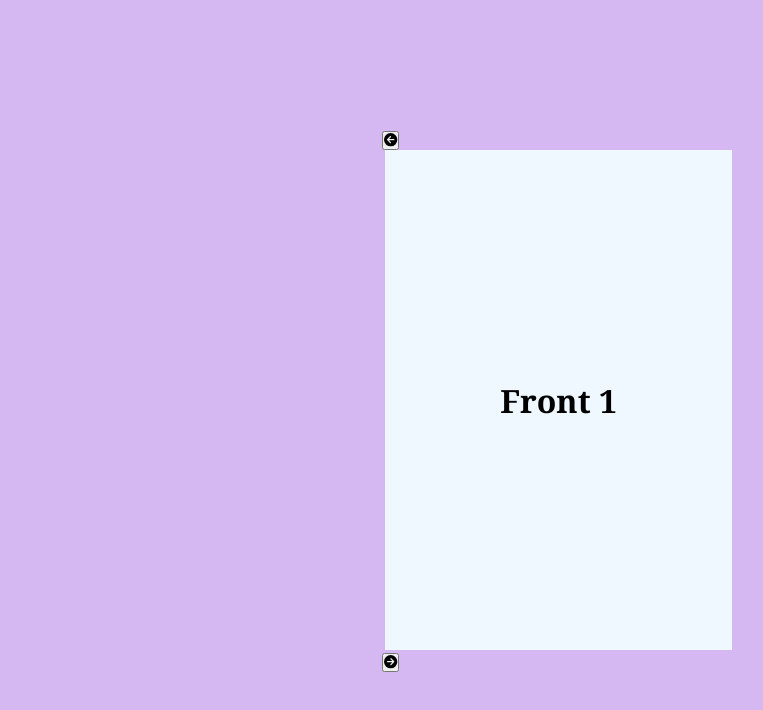
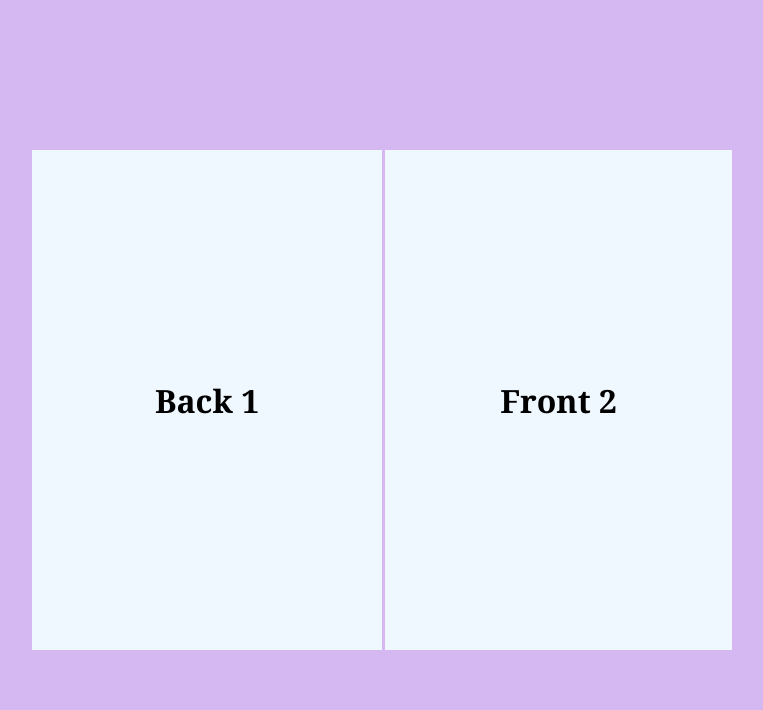
Before and after one commit to MargaritaRa/Tell-me-about-it, a React (Vite) app: page / in a window 1280 px wide. Shown: the top 710 px of the page, without its empty margins (83-846 px from the left). Built offline with nearby package versions, Linux system fonts and the light colour scheme.

Commit message:
add json

```diff
--- a/db.json
+++ b/db.json
@@ -1,17 +1,17 @@
 
 {
-    "portfolios": [
+    "Snow-White": [
         {
             "id": 1,
-            "name": "Phase 2 Project"
+            "Page1": "Caminando por la caje. Una baca me encontre"
         },
         {
             "id": 2,
-            "name": "Phase 1 Project"
+            "Page2": "Porque no tienas nombre. Magy le pondre"
         },
         {
             "id": 3,
-            "name": "Mona Lisa"
+            "Page3": "Aye Magy, que fea eres tu. Con esa narisota y cocote de avistru"
         }
     ]
 }
--- a/index.html
+++ b/index.html
@@ -4,6 +4,7 @@
     <meta charset="UTF-8" />
     <link rel="icon" type="image/svg+xml" href="/vite.svg" />
     <meta name="viewport" content="width=device-width, initial-scale=1.0" />
+    <link rel="stylesheet" href="https://fonts.googleapis.com/css2?family=Material+Symbols+Outlined:opsz,wght,FILL,GRAD@20..48,100..700,0..1,-50..200" />
     <title>Tell Me About It</title>
   </head>
   <body>
--- a/src/components/App.jsx
+++ b/src/components/App.jsx
@@ -1,8 +1,6 @@
 import  { Outlet } from 'react-router-dom'
 import Navbar from './Navbar'
-import NextBtn from './NextBtn'
-import PreviousBtn from './PreviousBtn'
-import Pages from './Pages'
+import Book from "./Book"
 
 
 function App() {
@@ -12,9 +10,7 @@ function App() {
 
       {/* <Navbar /> */}
 
-      <PreviousBtn />
-      <Pages />
-      <NextBtn />
+      <Book />
 
       {/* <Outlet /> */}
 
--- /dev/null
+++ b/src/components/Book.jsx
@@ -0,0 +1,74 @@
+import { useState } from 'react';
+import Pages from './Pages'
+
+
+const Book = () => {
+  const [currentLocation, setCurrentLocation] = useState(1);
+
+  const openBook = () => {
+    book.style.transform = "translateX(50%)";
+    prevBtn.style.transform = "translateX(-180px)";
+    nextBtn.style.transform = "translateX(180px)";
+  };
+
+  const closeBook = (isAtBeginning) => {
+    if(isAtBeginning){
+        book.style.transform = "translateX(0%)";
+    } else {
+        book.style.transform = "translateX(100%)";
+    }
+
+    prevBtn.style.transform = "translateX(50%)";
+    nextBtn.style.transform = "translateX(50%)";
+};
+
+  const goNextPage = () => {
+    // Implement logic to flip to the next page
+    if(currentLocation < maxLocation) {
+        switch(currentLocation) {
+            case 1:
+                openBook();paper1.classList.add("flipped");
+                paper1.style.zIndex = 1;
+                break;
+            case 2:
+                paper2.classList.add("flipped");
+                paper2.style.zIndex = 2;
+                break;
+            case 3:
+                paper3.classList.add("flipped");
+                paper3.style.zIndex = 3;
+                closeBook();
+                break;
+            default:
+                throw new Error("unknown state")
+        }
+        currentLocation++;
+    }
+  };
+
+  const goPrevPage = () => {
+    // Implement logic to flip to the previous page
+    if (currentLocation > 1) {
+      setCurrentLocation(currentLocation - 1);
+    }
+  };
+
+  return (
+    <div id="book" className="book">
+      {/* Render pages dynamically based on currentLocation */}
+      <Pages pageNumber={1} currentLocation={currentLocation} />
+      <Pages pageNumber={2} currentLocation={currentLocation} />
+      <Pages pageNumber={3} currentLocation={currentLocation} />
+
+      {/* Previous and Next buttons */}
+      <button id="prev-btn" onClick={goPrevPage}>
+        <span className="material-symbols-outlined">arrow_circle_left</span>
+      </button>
+      <button id="next-btn" onClick={goNextPage}>
+        <span className="material-symbols-outlined">arrow_circle_right</span>
+      </button>
+    </div>
+  );
+};
+
+export default Book;
--- a/src/components/NextBtn.jsx
+++ /dev/null
@@ -1,12 +0,0 @@
-import { FontAwesomeIcon } from '@fortawesome/react-fontawesome'
-import { faCircleArrowRight } from '@fortawesome/free-solid-svg-icons/faCircleArrowRight'
-
-function NextBtn(){
-    return(
-        <button id="next-btn">
-            <FontAwesomeIcon icon={faCircleArrowRight} />
-        </button>
-    )
-}
-
-export default NextBtn
--- a/src/components/PageMover.js
+++ b/src/components/PageMover.js
@@ -1,6 +1,6 @@
 // References to DOM Elements
 
-const prevBtn = document.querySelector("prev-btn");
+const prevBtn = document.querySelector("#prev-btn");
 const nextBtn = document.querySelector("#next-btn");
 const book = document.querySelector("#book");
 
--- a/src/components/Pages.jsx
+++ b/src/components/Pages.jsx
@@ -1,52 +1,24 @@
+import React from 'react';
 
 
-function Pages(){
-    return(
-        <div id="book" class="book">
-            {/* page 1 */}
-            <div id="p1" class="paper">
-                <div class="front">
-                    <div id="f1" class="front-content">
-                        <h1>Front 1</h1>
-                    </div>
+const Pages = ({ pageNumber, currentLocation }) => {
+  const isCurrentPage = pageNumber === currentLocation;
+  const flippedClass = isCurrentPage ? 'flipped' : '';
 
-                </div>
-                <div class="back">
-                    <div id="b1" class="back-content">
-                        <h1>Back 1</h1>
-                    </div>
-                </div>
-            </div>
-            {/* page 2 */}
-            <div id="p2" class="paper">
-                <div class="front">
-                    <div id="f2" class="front-content">
-                        <h1>Front 2</h1>
-                    </div>
+  return (
+    <div id={`p${pageNumber}`} className={`paper ${flippedClass}`}>
+      <div className="front">
+        <div id={`f${pageNumber}`} className="front-content">
+          <h1>Front {pageNumber}</h1>
+        </div>
+      </div>
+      <div className="back">
+        <div id={`b${pageNumber}`} className="back-content">
+          <h1>Back {pageNumber}</h1>
+        </div>
+      </div>
+    </div>
+  );
+};
 
-                </div>
-                <div class="back">
-                    <div id="b2" class="back-content">
-                        <h1>Back 2</h1>
-                    </div>
-                </div>
-            </div>
-            {/* page 3 */}
-            <div id="p3" class="paper">
-                <div class="front">
-                    <div id="f3" class="front-content">
-                        <h1>Front 3</h1>
-                    </div>
-
-                </div>
-                <div class="back">
-                    <div id="b3" class="back-content">
-                        <h1>Back 3</h1>
-                    </div>
-                </div>
-            </div>
-        </div>
-    )
-}
-
-export default Pages
+export default Pages;
--- a/src/components/PreviousBtn.jsx
+++ /dev/null
@@ -1,14 +0,0 @@
-import { FontAwesomeIcon } from '@fortawesome/react-fontawesome'
-import { faCircleArrowLeft } from '@fortawesome/free-solid-svg-icons'
-
-function PreviousBtn(){
-    return(
-
-        <button id="prev-btn">
-            <FontAwesomeIcon icon={faCircleArrowLeft} />
-        </button>
-
-    )
-}
-
-export default PreviousBtn
--- a/src/index.css
+++ b/src/index.css
@@ -88,13 +88,14 @@ button:focus {
   outline: none;
 }
 
-button:hover FontAwesomeIcon {
+button:hover #material-symbols-outlined {
   color: #636363;
 }
 
-FontAwesomeIcon {
+#material-symbols-outlined {
   font-size: 50px;
   color: grey;
+  /* background-color: transparent; */
 }
 
 /* paper stack order  */
```
